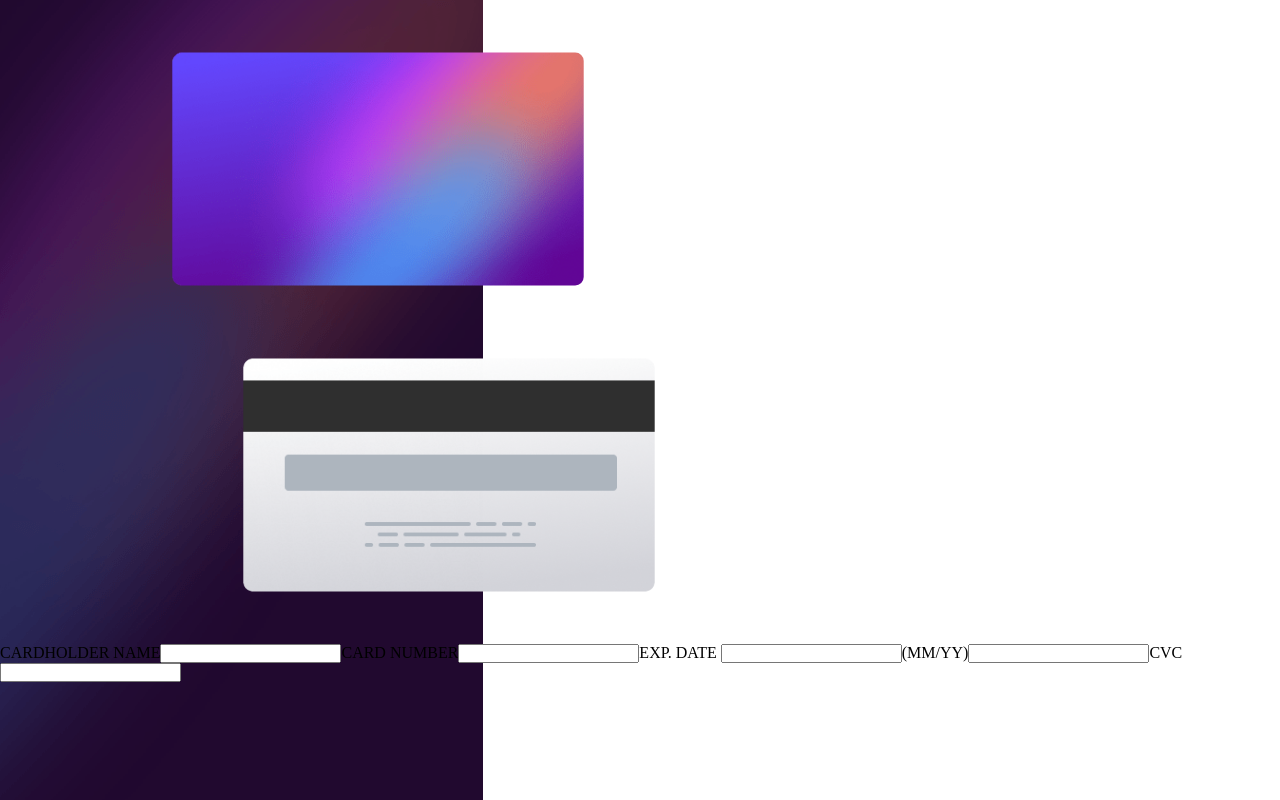
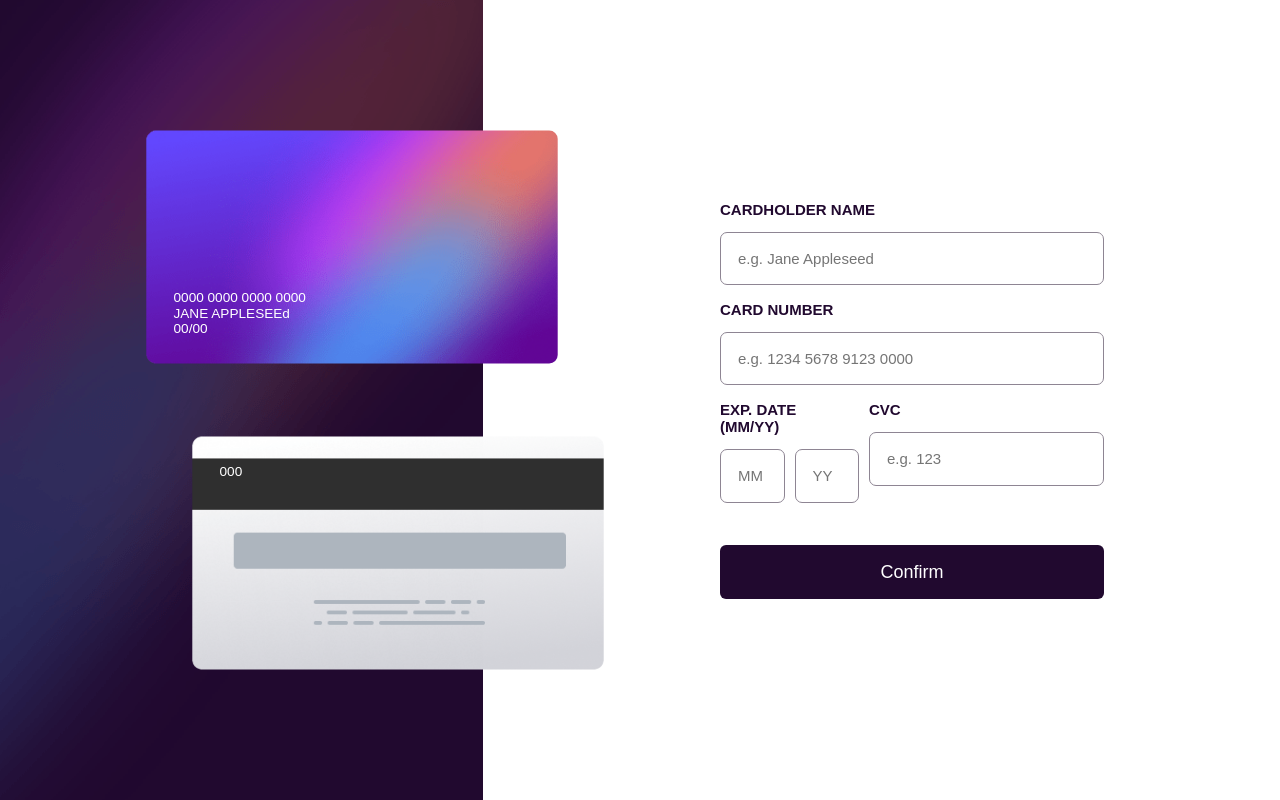
Before and after one commit to mikadze13/Interactive-card-app, an Angular app in the folder Interactive-card-app/: page / in a window 1280 px wide. Built offline with nearby package versions, Linux system fonts and the light colour scheme.

Commit message:
update styles

```diff
--- a/Interactive-card-app/src/app/app.component.css
+++ b/Interactive-card-app/src/app/app.component.css
@@ -1,9 +1,15 @@
 .main{
     height: 100%;
     width: 100%;
-    /* display: flex; */
-    /* align-items: center;
-    justify-content: center; */
+    display: flex;
+    align-items: center;
+    justify-content: center;
     background-image: url('../assets/images/bg-desktop.png');
     background-repeat: no-repeat;
 }
+app-card-decoration{
+    width: 100%;
+}
+app-card-form{
+    width: 100%;
+}
--- a/Interactive-card-app/src/app/components/card-decoration/card-decoration.component.css
+++ b/Interactive-card-app/src/app/components/card-decoration/card-decoration.component.css
@@ -1,6 +1,6 @@
 .main-card {
 
-    width: 54%;
+    width: 100%;
     padding: 2rem;
 }
 
@@ -10,7 +10,7 @@
     height: 210px;
     border-radius: 10px;
     background-size: cover;
-    color: var(--White);
+    color:white;
     position: relative;
     padding: 32px;
 }
@@ -33,7 +33,10 @@
 }
 @media screen and (max-width:1400px) {
 
-    .card-front, .card-back {
+    .card-front{
+        transform: scale(.85);
+    }
+    .card-back{
         transform: scale(.85);
     }
 }
--- a/Interactive-card-app/src/app/components/card-decoration/card-decoration.component.html
+++ b/Interactive-card-app/src/app/components/card-decoration/card-decoration.component.html
@@ -1,8 +1,14 @@
 <div class="main-card">
     <div class="card-front">
-        <p></p>
+        <div class="number">
+            <span>0000 0000 0000 0000</span>
+            <p>JANE APPLESEEd</p>
+            <p>00/00</p>
+        </div>
     </div>
     <div class="card-back">
-
+        <div class="cvc">
+            <span>000</span>
+        </div>
     </div>
 </div>
--- a/Interactive-card-app/src/app/components/card-form/card-form.component.css
+++ b/Interactive-card-app/src/app/components/card-form/card-form.component.css
@@ -0,0 +1,56 @@
+.main {
+    width: 100%;
+}
+.cardForm {
+    display: flex;
+    flex-direction: column;
+    max-width: 24rem;
+    margin-left: 10%;
+    padding: 1rem;
+}
+.cardForm label {
+    margin-bottom: 16px;
+    gap: 14px;
+    font-weight: bold;
+    text-transform: uppercase;
+    display: flex;
+    flex-direction: column;
+    color: #21092f;
+    font-size: 15px;
+}
+
+.card-input {
+    padding: 17px;
+    border: 1px solid #8e8593;
+    border-radius: 7px;
+    transition: all .3s ease-in-out;
+}
+.card-input:hover{
+    border-color: #8b76fe;
+}
+.cvc-mmyy {
+    display: flex;
+    margin-bottom: 26px;
+    position: relative;
+    gap: 10px;
+}
+.labelmm div {
+    display: flex;
+    gap: 10px;
+}
+.labelmm input {
+    width: 100%;
+}
+.btn-primary {
+    background: #21092f;
+    border: none;
+    padding: 17px 20px;
+    color: white;
+    cursor: pointer;
+    border-radius: 6px;
+    font-size: 18px;
+    transition: all .3s ease-in-out;
+}
+.btn-primary:hover{
+    background: #382444;
+}
--- a/Interactive-card-app/src/app/components/card-form/card-form.component.html
+++ b/Interactive-card-app/src/app/components/card-form/card-form.component.html
@@ -1,17 +1,32 @@
-<form action="" >
-    <label for="">CARDHOLDER NAME</label>
-    <input type="text" >
+<div class="main">
+    <div>
+        <form action="" class="cardForm">
+            <label class="labelname">
+                Cardholder Name
+                <input type="text" placeholder="e.g. Jane Appleseed" name="name" class="card-input" [(ngModel)]="name">
+            </label>
+            <p>{{name}}</p>
+            <label class="labelnumber">
+                Card Number
+                <input type="text" placeholder="e.g. 1234 5678 9123 0000" name="number" class="card-input"
+                    minlength="19">
+            </label>
 
-    <label for="">CARD NUMBER</label>
-    <input type="text">
 
-    <label for="">EXP. DATE </label>
-    <input type="text">
 
-    <label for="">(MM/YY)</label>
-    <input type="number">
 
-    <label for="">CVC</label>
-    <input type="number">
-
-</form>
+            <div class="cvc-mmyy">
+                <label class="labelmm labelyy">Exp. Date (MM/YY)
+                    <div>
+                        <input type="text" placeholder="MM" name="mm" class="card-input">
+                        <input type="text" placeholder="YY" name="yy" class="card-input">
+                    </div>
+                </label>
+                <label class="labelcvc">CVC
+                    <input type="text" placeholder="e.g. 123" name="cvc" class="card-input">
+                </label>
+            </div>
+            <button type="submit" class="btn-submit btn-primary">Confirm</button>
+        </form>
+    </div>
+</div>
--- a/Interactive-card-app/src/app/components/card-form/card-form.component.ts
+++ b/Interactive-card-app/src/app/components/card-form/card-form.component.ts
@@ -6,7 +6,7 @@ import { Component } from '@angular/core';
   styleUrls: ['./card-form.component.css']
 })
 export class CardFormComponent {
-
+  name!:string
 
   inppp(event:any){
     console.log(event)
--- a/Interactive-card-app/src/styles.css
+++ b/Interactive-card-app/src/styles.css
@@ -6,4 +6,12 @@
 html,body{
     min-height: 100% !important;
     height: 100%;
+    font-family: Space Grotesk,sans-serif;
+    box-sizing: border-box;
 }
+button, input, optgroup, select, textarea {
+    font-family: inherit;
+    font-size: 100%;
+    line-height: 1.15;
+    margin: 0;
+}
```
